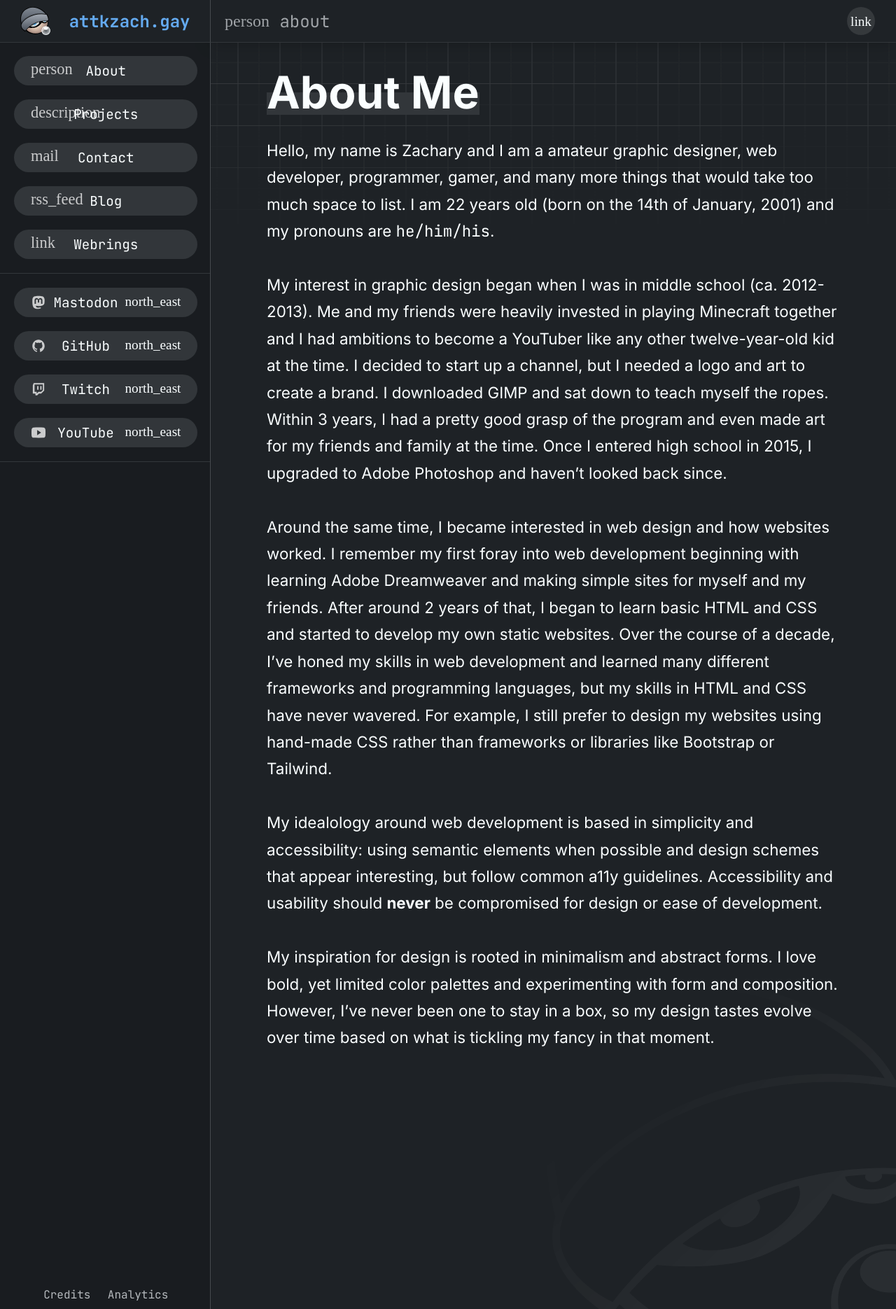
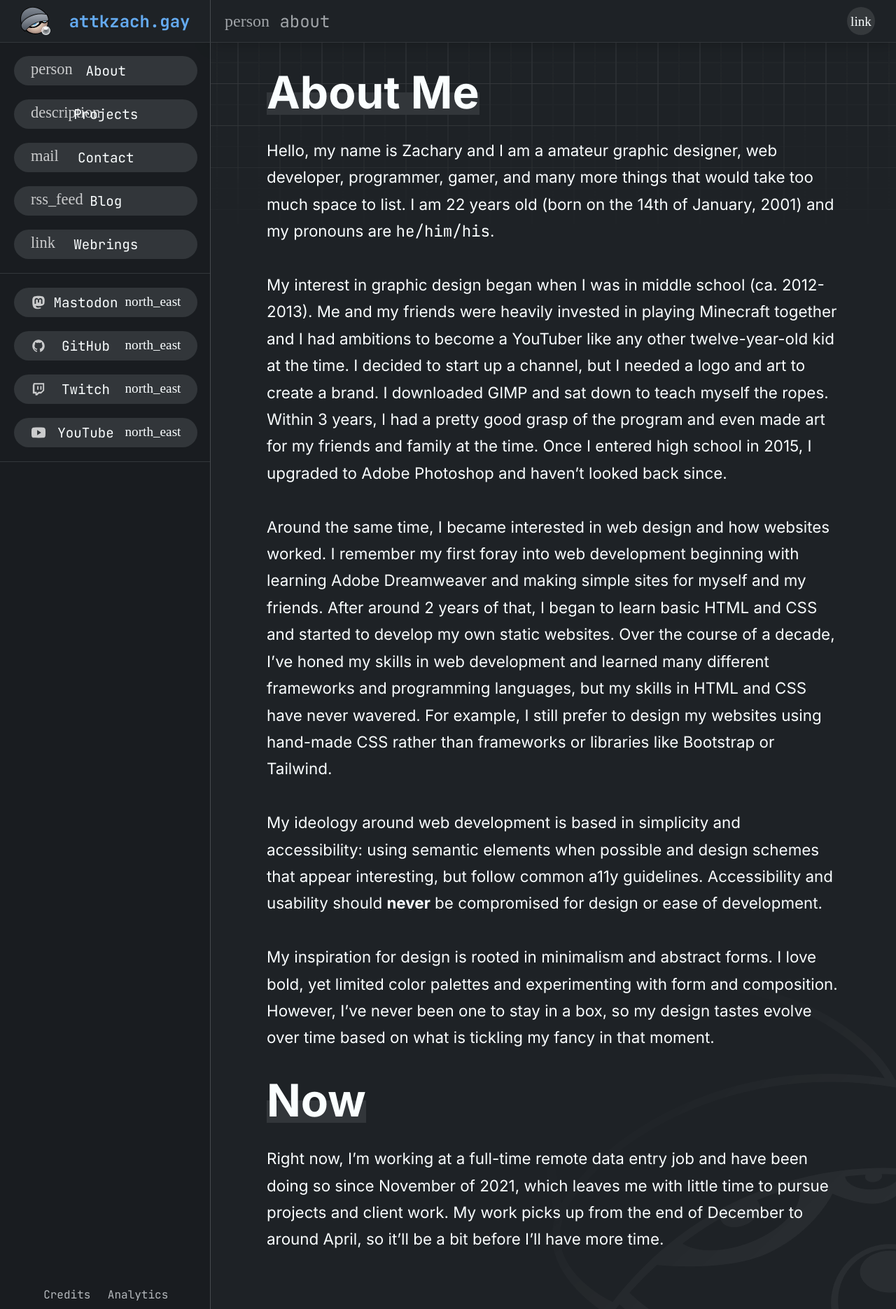
Before and after one commit to zfett/attkzach.gay, a Jekyll site: the page built from _pages/about.md, in a window 1280 px wide. Shown: the whole page at 70% size. Built offline with Jekyll 4.4.1, drawn with Linux system fonts in a browser that asks for light colours; some web fonts are replaced.

Commit message:
Update Pages “about”

```diff
--- a/_pages/about.md
+++ b/_pages/about.md
@@ -12,6 +13,9 @@ My interest in graphic design began when I was in middle school (ca. 2012-2013).
 
 Around the same time, I became interested in web design and how websites worked. I remember my first foray into web development beginning with learning Adobe Dreamweaver and making simple sites for myself and my friends. After around 2 years of that, I began to learn basic HTML and CSS and started to develop my own static websites. Over the course of a decade, I've honed my skills in web development and learned many different frameworks and programming languages, but my skills in HTML and CSS have never wavered. For example, I still prefer to design my websites using hand-made CSS rather than frameworks or libraries like Bootstrap or Tailwind.
 
-My idealology around web development is based in simplicity and accessibility: using semantic elements when possible and design schemes that appear interesting, but follow common a11y guidelines. Accessibility and usability should **never** be compromised for design or ease of development.
+My ideology around web development is based in simplicity and accessibility: using semantic elements when possible and design schemes that appear interesting, but follow common a11y guidelines. Accessibility and usability should **never** be compromised for design or ease of development.
 
 My inspiration for design is rooted in minimalism and abstract forms. I love bold, yet limited color palettes and experimenting with form and composition. However, I've never been one to stay in a box, so my design tastes evolve over time based on what is tickling my fancy in that moment.
+
+### Now
+Right now, I'm working at a full-time remote data entry job and have been doing so since November of 2021, which leaves me with little time to pursue projects and client work. My work picks up from the end of December to around April, so it'll be a bit before I'll have more time.
```
Also changed, not shown: other parts of _pages/about.md (+2 -1 lines).
